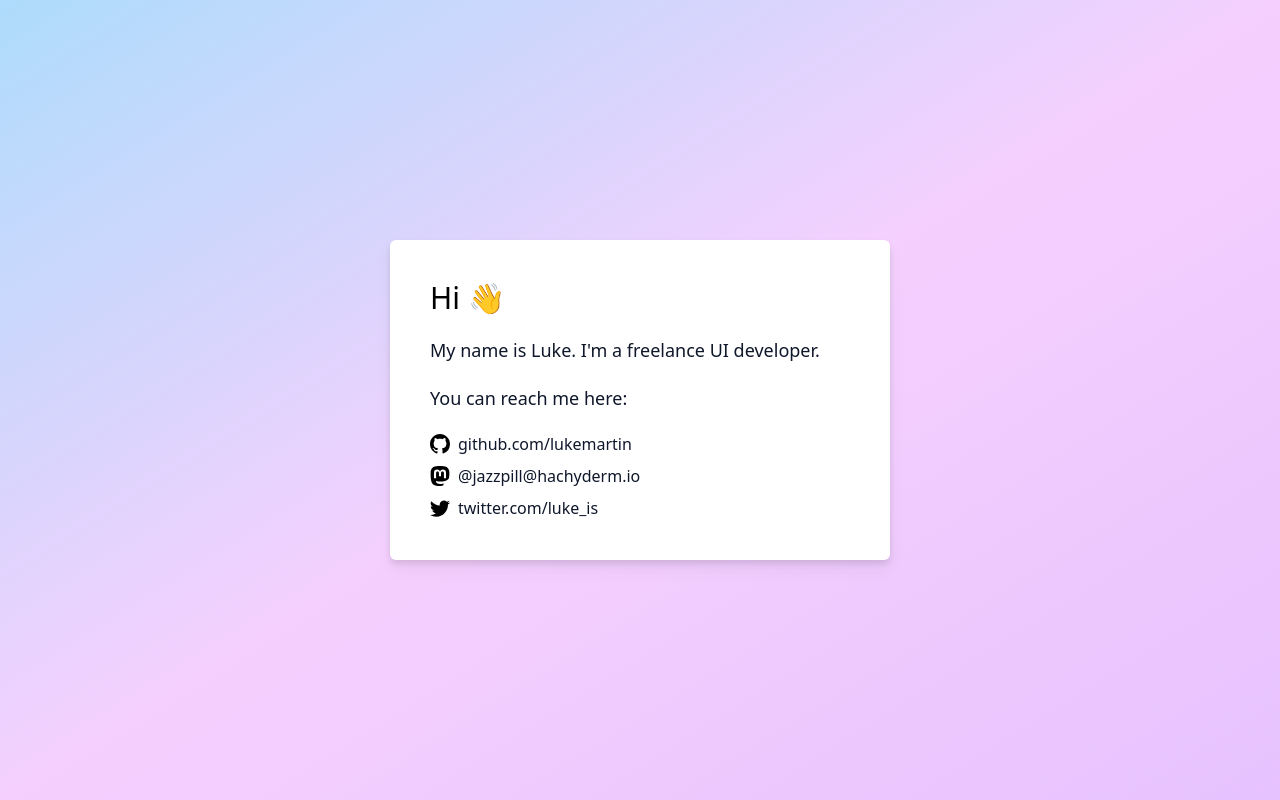
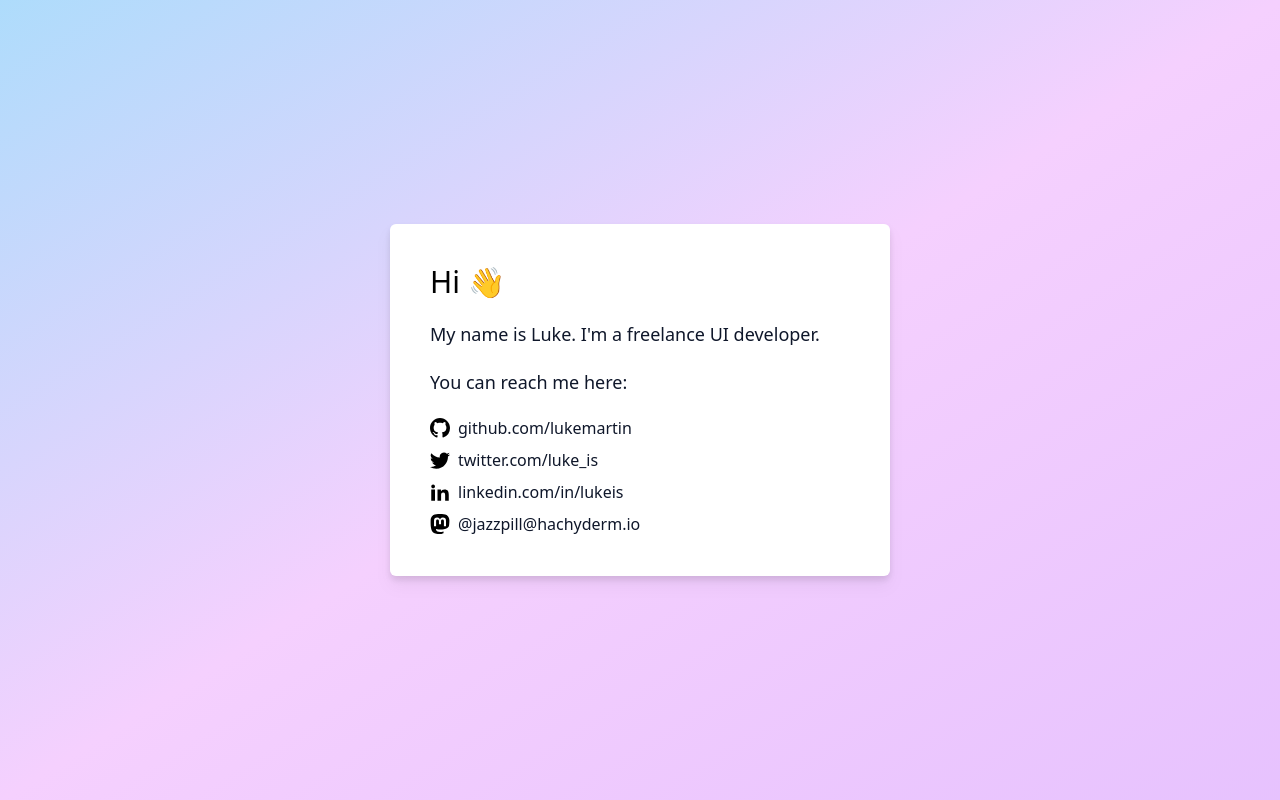
Before and after one commit to jazzpill/luke.dev, an Eleventy site: page content/index.html in a window 1280 px wide. Built offline with nearby package versions, Linux system fonts and the light colour scheme; Eleventy itself is replaced by a stand-in of ours; files that its build step writes are made by us from their sources.

Commit message:
Update index.html (#15)

```diff
--- a/content/index.html
+++ b/content/index.html
@@ -23,6 +23,28 @@ title: Hi there | luke.dev
 			</li>
 			<li class="mb-2">
 				<a
+					href="https://twitter.com/luke_is"
+					rel="noopener noreferrer"
+					title="Luke Martin on Twitter"
+					class="flex items-center gap-2 text-slate-900 hover:text-cyan-500 transition duration-[666ms]"
+				>
+					<img width="20" height="20" src="./images/twitter.svg" alt="Twitter icon" />
+					<span>twitter.com/luke_is</span>
+				</a>
+			</li>
+			<li class="mb-2">
+				<a
+					href="https://www.linkedin.com/in/lukeis"
+					rel="noopener noreferrer"
+					title="Luke Martin on LinkedIn"
+					class="flex items-center gap-2 text-slate-900 hover:text-cyan-500 transition duration-[666ms]"
+				>
+					<img width="20" height="20" src="./images/linkedin.svg" alt="LinkedIn icon" />
+					<span>linkedin.com/in/lukeis</span>
+				</a>
+			</li>
+			<li>
+				<a
 					href="https://hachyderm.io/@jazzpill"
 					rel="noopener noreferrer me"
 					title="Luke Martin on Mastodon"
@@ -32,17 +54,6 @@ title: Hi there | luke.dev
 					<span>@jazzpill@hachyderm.io</span>
 				</a>
 			</li>
-			<li>
-				<a
-					href="https://twitter.com/luke_is"
-					rel="noopener noreferrer"
-					title="Luke Martin on Twitter"
-					class="flex items-center gap-2 text-slate-900 hover:text-cyan-500 transition duration-[666ms]"
-				>
-					<img width="20" height="20" src="./images/twitter.svg" alt="Twitter icon" />
-					<span>twitter.com/luke_is</span>
-				</a>
-			</li>
 		</ul>
 	</main>
 </div>
```
